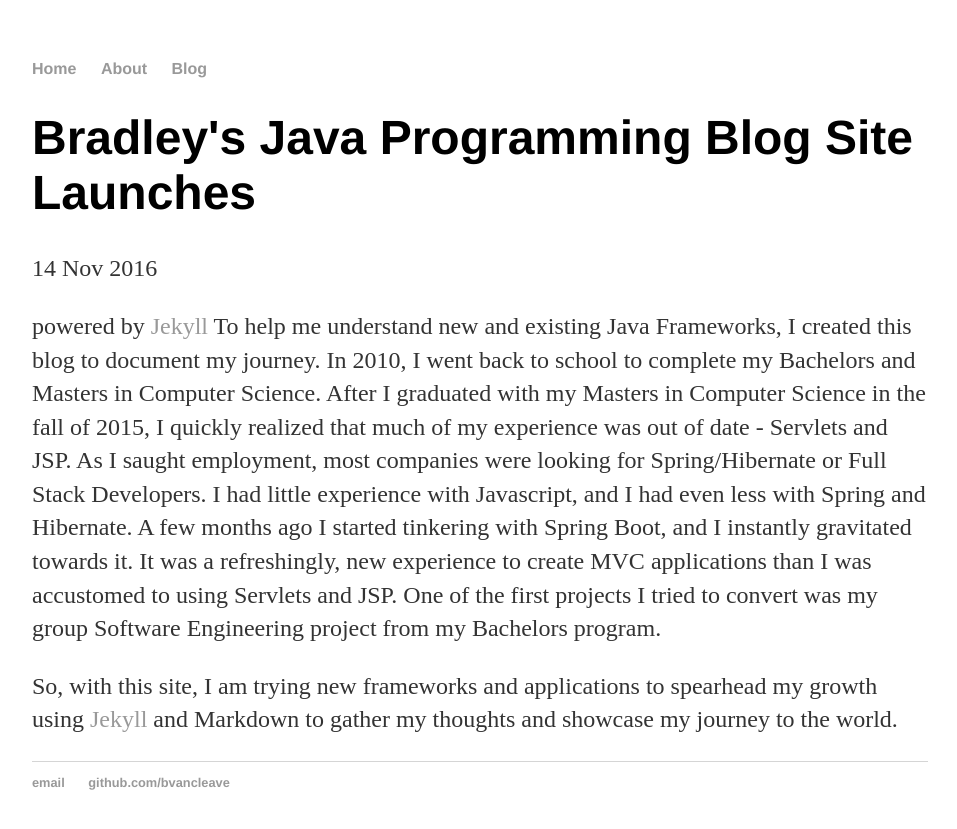
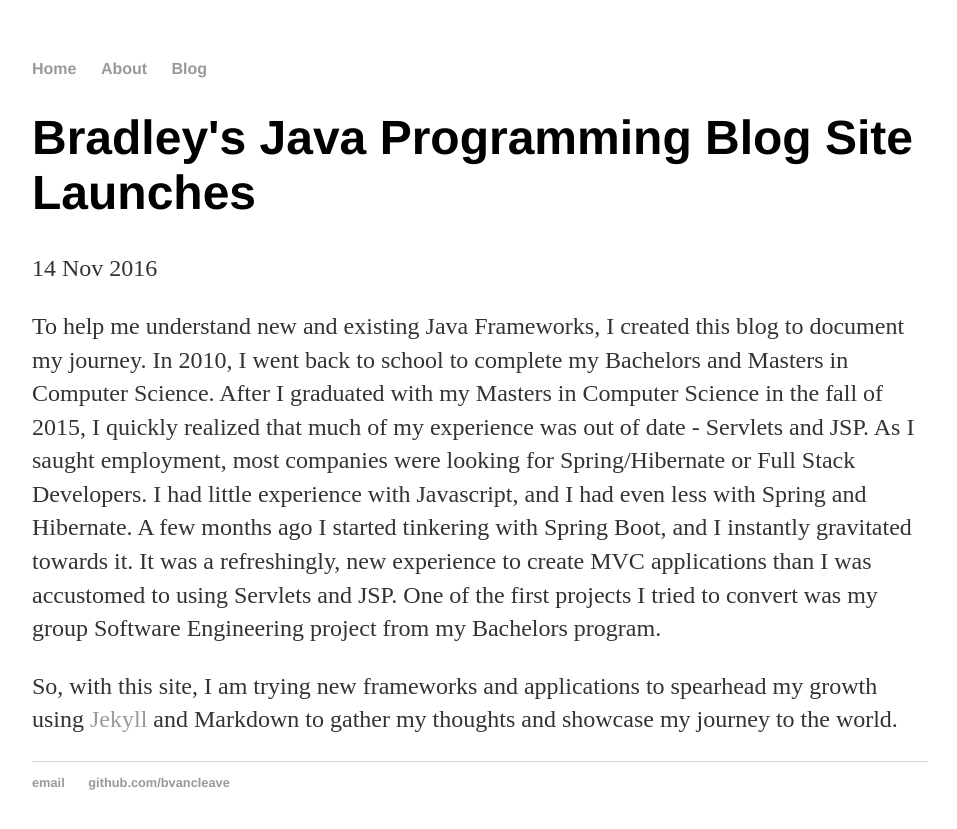
Before and after one commit to bvancleave/bvancleave.github.io, a Jekyll site: the page built from _posts/2016-11-14-site-launch.md, in a window 1280 px wide. Shown: the top 829 px of the page, without its empty margins (160-1117 px from the left). Built offline with Jekyll 4.4.1, drawn with Linux system fonts in a browser that asks for light colours.

Commit message:
Update 2016-11-14-site-launch.md
Removed extraneous words

```diff
--- a/_posts/2016-11-14-site-launch.md
+++ b/_posts/2016-11-14-site-launch.md
@@ -3,7 +3,7 @@ layout : post
 title : "Bradley's Java Programming Blog Site Launches"
 date : 2016-11-14
 ---
-powered by [Jekyll](http://jekyllrb.com)
+
 To help me understand new and existing Java Frameworks, I created this blog to document my journey.  In 2010, I went back to school to complete my Bachelors and Masters in Computer Science.  After I graduated with my Masters in Computer Science in the fall of 2015, I quickly realized that much of my experience was out of date - Servlets and JSP.  As I saught employment, most companies were looking for Spring/Hibernate or Full Stack Developers.  I had little experience with Javascript, and I had even less with Spring and Hibernate.
 A few months ago I started tinkering with Spring Boot, and I instantly gravitated towards it.  It was a refreshingly, new experience to create MVC applications than I was accustomed to using Servlets and JSP.  One of the first projects I tried to convert was my group Software Engineering project from my Bachelors program.
 
```
